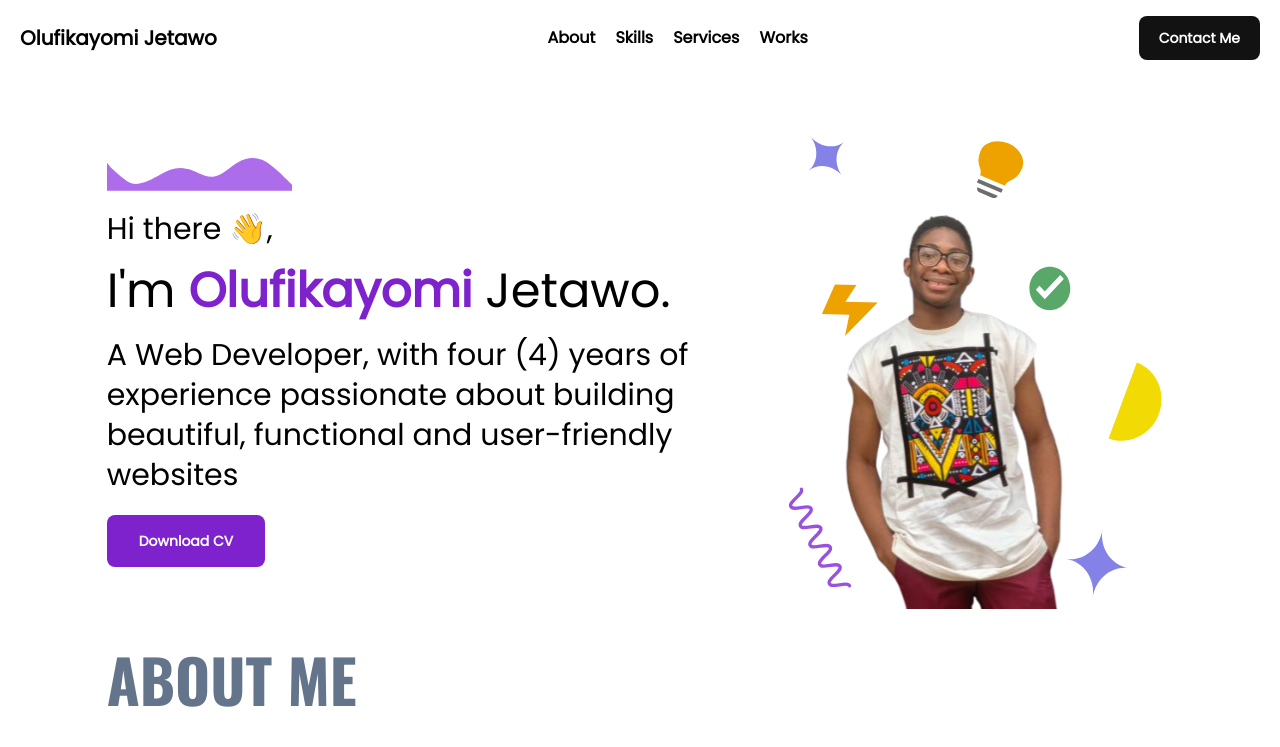
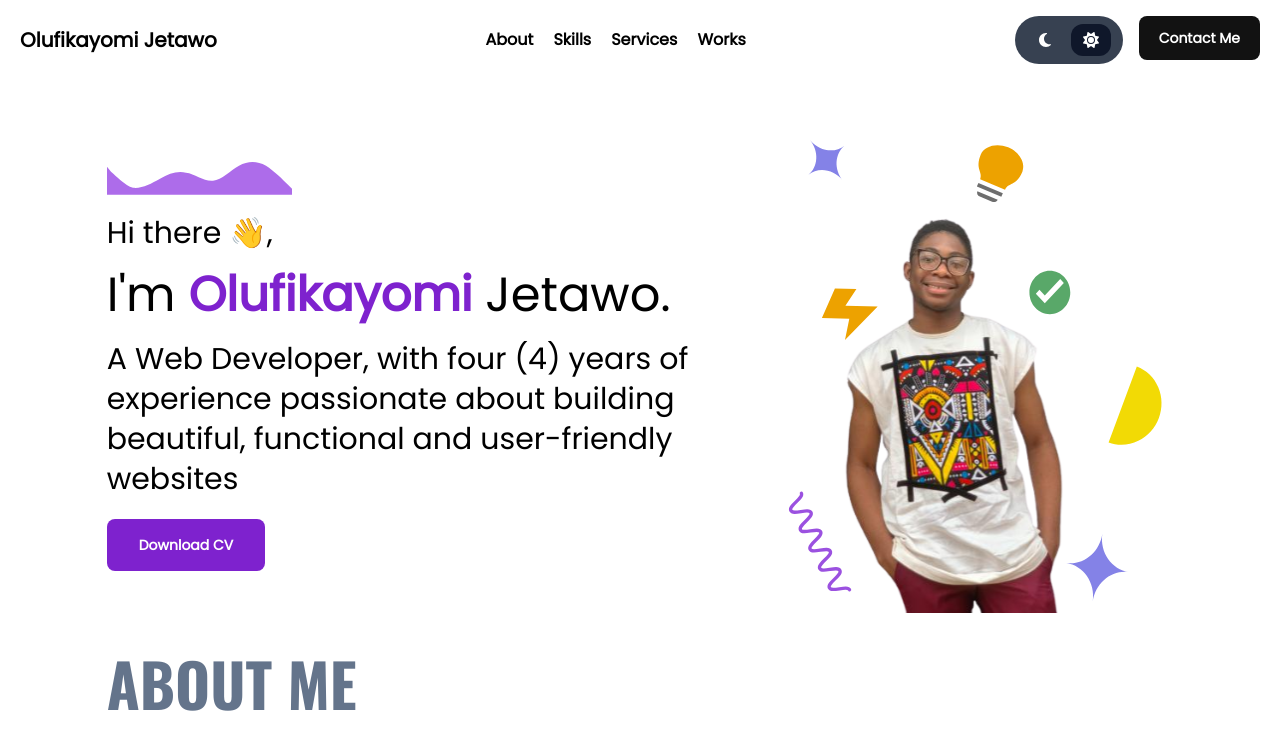
Before and after one commit to Phickayor/Portfolio, a Next.js app in the folder frontend/: page / in a window 1280 px wide. Shown: the top 747 px of the page. Built offline with nearby package versions, Linux system fonts and the light colour scheme.

Commit message:
Implememting dark mode

```diff
--- a/frontend/components/NavBar.jsx
+++ b/frontend/components/NavBar.jsx
@@ -1,4 +1,4 @@
-import { faBars, faClose } from '@fortawesome/free-solid-svg-icons'
+import { faBars, faClose, faMoon, faSun } from '@fortawesome/free-solid-svg-icons'
 import { FontAwesomeIcon } from '@fortawesome/react-fontawesome'
 import React, { useState } from 'react'
 
@@ -14,20 +14,34 @@ function NavBar(props) {
         props.opacityHandler("opacity-60")
 
     })
+    const darkMode = (() => {
+        props.modeHandler("bg-[#111827] text-white")
+        setActiveDark("bg-slate-900")
+        setActiveLight("")
+    })
+    const lightMode = (() => {
+        props.modeHandler("bg-white")
+        setActiveDark("")
+        setActiveLight("bg-slate-900")
+    })
     const [nav, setNav] = useState("h-0")
+    const [activeLight, setActiveLight] = useState("bg-slate-900")
+    const [activeDark, setActiveDark] = useState("")
     const bars = <FontAwesomeIcon icon={faBars} className='cursor-pointer text-extralight' onClick={showNav} />
     const close = <FontAwesomeIcon icon={faClose} className='cursor-pointer text-extralight' onClick={hideNav} />
+    const dark = <FontAwesomeIcon icon={faMoon} onClick={darkMode} className={`py-2 px-3 mx-1 cursor-pointer ${activeDark} rounded-xl`} />
+    const light = <FontAwesomeIcon icon={faSun} onClick={lightMode} className={`py-2 px-3 mx-1 cursor-pointer ${activeLight} rounded-xl`} />
     const [menuBtn, setmenuBtn] = useState(bars)
     return (
-        <div className='py-4 bg-white sticky top-0 z-30'>
+        <div className='py-4 bg-inherit sticky top-0 z-30'>
             {/* For Mobile */}
             <div className="flex lg:hidden justify-between px-4 lg:px-5">
                 <div className='inline-flex gap-x-3 font-semibold text-xl items-center '>
                     {menuBtn}Olufikayomi
                 </div>
-                <a href='#contact'>
-                    <button className='font-semibold hover:bg-purple-700 duration-300 self-center bg-[#121212] hover:scale-105 px-5 py-3 text-sm rounded-lg text-white'>Contact Me</button>
-                </a>
+                <div className='inline-flex self-center bg-gray-700 p-2 rounded-full justify-between text-white'>
+                    {dark} {light}
+                </div>
             </div>
             <nav className={`${nav} lg:hidden border-b-2 border-slate-700 bg-white absolute left-0 z-20 my-2 w-full font-medium overflow-hidden  duration-300 `} >
                 <ul className='my-3 space-y-2 text-xs px-5 text-slate-700 '>
@@ -55,14 +69,19 @@ function NavBar(props) {
                     Olufikayomi Jetawo
                 </div>
                 <ul className='flex space-x-5 self-center text-md font-semibold'>
-                    <a href='#about'><li>About</li></a>
-                    <a href='#skills'><li>Skills</li></a>
-                    <a href="#services"><li>Services</li></a>
-                    <a href='#works'><li>Works</li></a>
+                    <a href='#about' className='hover:text-purple-700 duration-300'><li>About</li></a>
+                    <a href='#skills' className='hover:text-purple-700 duration-300'><li>Skills</li></a>
+                    <a href="#services" className='hover:text-purple-700 duration-300'><li>Services</li></a>
+                    <a href='#works' className='hover:text-purple-700 duration-300'><li>Works</li></a>
                 </ul>
-                <a href='#contact'>
-                    <button className='font-semibold hover:bg-purple-700 duration-300 self-center bg-[#121212] hover:scale-105 px-5 py-3 text-sm rounded-lg text-white'>Contact Me</button>
-                </a>
+                <div className='flex gap-4 '>
+                    <div className='inline-flex self-center bg-gray-700 p-2 rounded-full justify-between text-white'>
+                        {dark} {light}
+                    </div>
+                    <a href='#contact'>
+                        <button className='font-semibold hover:bg-purple-700 duration-300 self-center bg-[#121212] hover:scale-105 px-5 py-3 text-sm rounded-lg text-white'>Contact Me</button>
+                    </a>
+                </div>
             </div>
         </div>
     )
--- a/frontend/components/Services.jsx
+++ b/frontend/components/Services.jsx
@@ -38,7 +38,7 @@ function Services() {
             <h1 data-aos="fade-left" data-aos-duration="1500"
                 className={`opacity-50 text-6xl text-slate-500 ${oswald.className}`}>WHAT I DO</h1>
             <div className='my-10'>
-                <ul className='hidden lg:flex text-xl rounded-xl px-10 gap-4 font-semibold py-4 w-fit bg-slate-300'>
+                <ul className='hidden lg:flex text-xl rounded-xl px-10 gap-4 font-semibold py-4 w-fit text-black bg-slate-300'>
                     <li onClick={handleService} className={`cursor-pointer px-4 py-3 rounded-xl ${devClass}`}>Web Development</li>
                     <li onClick={handleService} className={`cursor-pointer px-4 py-3 rounded-xl ${mainClass}`}>Web Maintenance</li>
                     <li onClick={handleService} className={`cursor-pointer px-4 py-3 rounded-xl ${appClass}`}>Web Applications</li>
--- a/frontend/components/Skills.js
+++ b/frontend/components/Skills.js
@@ -16,12 +16,12 @@ export default function Skills() {
     Aos.init()
   })
   return (
-    <div id="skills" className='py-5'>
+    <div id="skills" className='py-5 text-black'>
       <h1 data-aos="fade-right" data-aos-duration="1500"
         className={`opacity-50 text-slate-500 text-6xl text-right ${oswald.className}`}>{tech} MY STACK</h1>
       <div className='grid sm:grid-cols-2 lg:grid-cols-4 gap-6 my-10 '>
         <div data-aos="fade-up" data-aos-duration="1500"
-          className='text-lg border cursor-pointer hover:scale-105 ease-in-out duration-300 bg-purple-50 border-purple-700 rounded-xl p-5 space-y-10'>
+          className='text-lg border cursor-pointer hover:scale-105 ease-in-out duration-300 bg-purple-50 border-purple-700 rounded-xl p-5 space-y-5 lg:space-y-10'>
           <h3 className='text-2xl font-semibold text-purple-700'>Languages</h3>
           <ul className='space-y-2'>
             {languages.map((language, index) => (
@@ -32,7 +32,7 @@ export default function Skills() {
           </ul>
         </div>
         <div data-aos="fade-down" data-aos-duration="1500"
-          className='text-lg border cursor-pointer hover:scale-105 ease-in-out duration-300 bg-purple-50 border-purple-700 rounded-xl p-5 space-y-10'>
+          className='text-lg border cursor-pointer hover:scale-105 ease-in-out duration-300 bg-purple-50 border-purple-700 rounded-xl p-5 space-y-5 lg:space-y-10'>
 
           <h3 className='text-2xl font-semibold text-purple-700'>Frameworks</h3>
           <ul className='space-y-2'>
@@ -44,7 +44,7 @@ export default function Skills() {
           </ul>
         </div>
         <div data-aos="fade-up" data-aos-duration="1500"
-          className='text-lg border cursor-pointer hover:scale-105 ease-in-out duration-300 bg-purple-50 border-purple-700 rounded-xl p-5 space-y-10'>
+          className='text-lg border cursor-pointer hover:scale-105 ease-in-out duration-300 bg-purple-50 border-purple-700 rounded-xl p-5 space-y-5 lg:space-y-10'>
           <h3 className='text-2xl font-semibold text-purple-700'>Libraries</h3>
           <ul className='space-y-2'>
             {libraries.map((language, index) => (
@@ -55,7 +55,7 @@ export default function Skills() {
           </ul>
         </div>
         <div data-aos="fade-down" data-aos-duration="1500"
-          className='text-lg border cursor-pointer hover:scale-105 ease-in-out duration-300 bg-purple-50 border-purple-700 rounded-xl p-5 space-y-10'>
+          className='text-lg border cursor-pointer hover:scale-105 ease-in-out duration-300 bg-purple-50 border-purple-700 rounded-xl p-5 space-y-5 lg:space-y-10'>
           <h3 className='text-2xl font-semibold text-purple-700'>Other Technologies</h3>
           <ul className='space-y-2'>
             {others.map((other, index) => (
--- a/frontend/pages/index.js
+++ b/frontend/pages/index.js
@@ -14,12 +14,16 @@ const inter = Inter({ subsets: ['latin'] })
 const poppins = Poppins({ weight: '400', subsets: ['latin'] })
 export default function Home() {
   const [opacityValue, setOpacity] = useState("opacity-100")
+  const [mode, setMode] = useState("bg-white")
   function setOpacityValue(value) {
     setOpacity(value)
   }
+  function setModeValue(value) {
+    setMode(value)
+  }
   return (
-    <div className={`${poppins.className} `}>
-      <NavBar opacityHandler={setOpacityValue} />
+    <div className={`${poppins.className} ${mode} `}>
+      <NavBar opacityHandler={setOpacityValue} modeHandler={setModeValue} />
       <div className={`mx-auto lg:w-10/12 w-11/12 ${opacityValue}`}>
         <Hero />
         <AboutMe />
```
